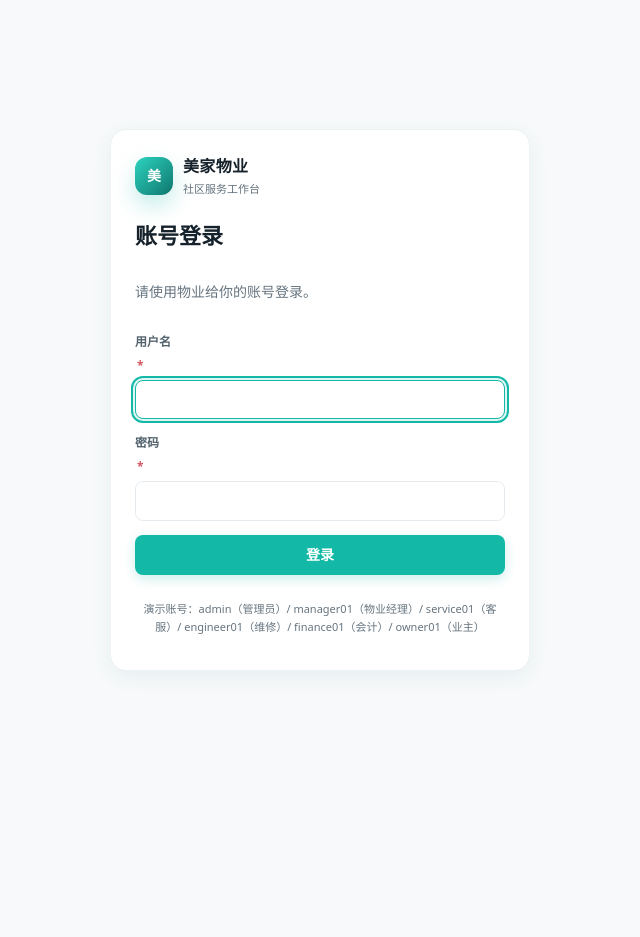
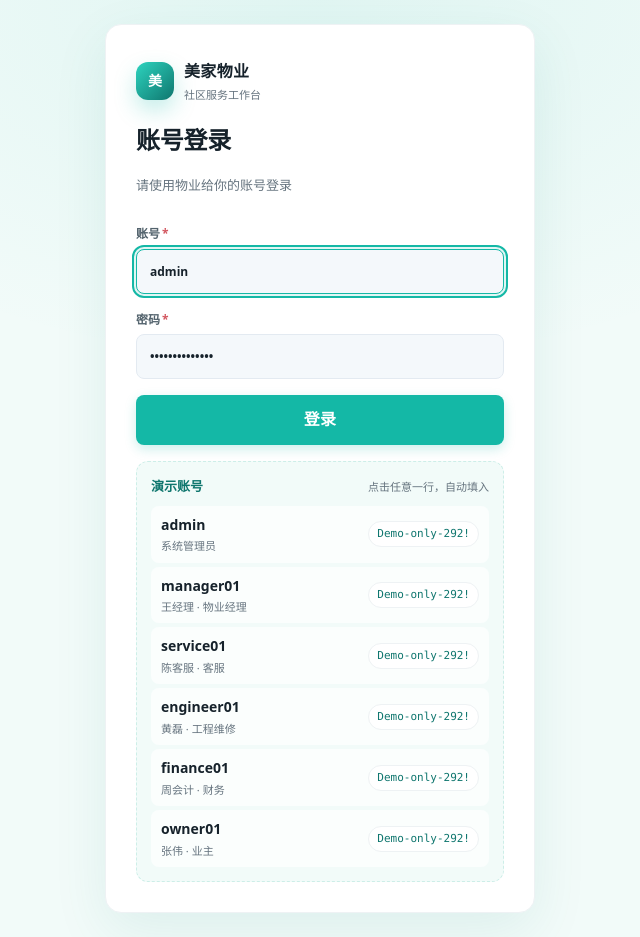
Before and after one commit to Changxin-YR/wuye, a Flask app: page /login in a window 1280 px wide. Shown: the whole page, without its empty margins (320-960 px from the left). Before the commit the page ends 634 px from the top, so only its background shows below. Run offline with Flask 3, Linux system fonts and the light colour scheme.

Commit message:
feat(login): 登录页对齐图一并逐行展示演示账号与口令
- templates/login.html：按图一重排版式（浅青绿底 / 居中白卡 / 左对齐标题 / 账号·密码标签 /
  满宽主按钮），新增「演示账号」区块逐行展示账号+口令，点一行自动填入；
  首次进入预填 admin 与演示口令，登录失败只保留用户输入的账号、不再回填口令
- app.py：demo_login_accounts() 从 seed_demo 取账号与口令（唯一来源，模板不再抄一份）
- config.py：DEMO_LOGIN_HINT 开关（演示站默认开，非演示站点设 0 即隐藏该区块）
- static/css/style.css：登录页与演示账号列表样式（窄屏不横向溢出、口令不截断）
- static/js/app.js：点击演示账号行填充登录表单（纯前端便利，授权仍由后端判定）
- tests/frontend_stubs.py：登录页桩数据补 demo_accounts，让静态预览/布局体检覆盖新区块

证据：unittest 216 通过；render_check_frontend 150 组合 0 问题；check_template_macros 0 问题；
check_layout_cdp 54 组 0 失败（login 在 1440/1024/390 三档均无溢出）

```diff
--- a/app.py
+++ b/app.py
@@ -196,6 +196,42 @@ def page_of(result: dict) -> dict:
 # --------------------------------------------------------------------------
 # 视图
 # --------------------------------------------------------------------------
+
+#: 登录页「演示账号」区块的账号顺序（与 docs/DEMO_SCRIPT.md 的演示动线一致）
+DEMO_LOGIN_USERNAMES = ("admin", "manager01", "service01", "engineer01", "finance01", "owner01")
+
+
+def demo_login_accounts() -> list[dict[str, str]]:
+    """登录页要展示的演示账号（账号 + 统一演示口令）。
+
+    账号与口令只在 ``seed_demo`` 定义一次，这里只做「挑选 + 角色代码转中文名」，
+    避免口令在模板里再抄一份、两处漂移；取不到就返回空列表，登录页自动隐藏该区块
+    （登录页不能为一个演示提示而 500）。真实部署可用 ``DEMO_LOGIN_HINT=0`` 关掉。
+    """
+    if not current_app.config.get("DEMO_LOGIN_HINT", True):
+        return []
+    try:
+        from seed_demo import ACCOUNT_SPECS, DEMO_PASSWORD
+    except Exception:  # noqa: BLE001 - 演示提示缺失不应影响登录
+        log.warning("演示账号提示不可用", exc_info=True)
+        return []
+    specs = {spec["username"]: spec for spec in ACCOUNT_SPECS}
+    accounts: list[dict[str, str]] = []
+    for username in DEMO_LOGIN_USERNAMES:
+        spec = specs.get(username)
+        if spec is None:
+            continue
+        accounts.append(
+            {
+                "username": username,
+                "name": spec["real_name"],
+                "role": permissions.ROLE_NAMES.get(spec["role"], spec["role"]),
+                "password": DEMO_PASSWORD,
+            }
+        )
+    return accounts
+
+
 def view_login():
     """登录：哈希校验 + CSRF；成功后把 user_id / auth_version 写进 session。"""
     next_url = _text(request.values.get("next"))
@@ -209,7 +245,13 @@ def view_login():
         ).scalars().first()
         if user is None or not user.active or not check_password_hash(user.password_hash or "", password):
             log.info("登录失败：%s", username)
-            return render_template("login.html", error="用户名或密码不正确", next=next_url, username=username)
+            return render_template(
+                "login.html",
+                error="用户名或密码不正确",
+                next=next_url,
+                username=username,
+                demo_accounts=demo_login_accounts(),
+            )
         session.clear()
         session[SESSION_USER_ID] = user.id
         session[SESSION_AUTH_VERSION] = int(user.auth_version)
@@ -219,7 +261,13 @@ def view_login():
         return redirect(_safe_next(next_url, url_for("dashboard")))
     if policy.user is not None:
         return redirect(_safe_next(next_url, url_for("dashboard")))
-    return render_template("login.html", error=None, next=next_url, username="")
+    return render_template(
+        "login.html",
+        error=None,
+        next=next_url,
+        username="",
+        demo_accounts=demo_login_accounts(),
+    )
 
 
 def view_logout():
--- a/config.py
+++ b/config.py
@@ -99,6 +99,10 @@ class Config:
         self.MAX_CONTENT_LENGTH = int(_raw("MAX_CONTENT_MB", "8") or 8) * 1024 * 1024
         self.PAGE_SIZE = int(_raw("PAGE_SIZE", "20") or 20)
 
+        # 登录页是否展示「演示账号」区块（账号 + 统一演示口令）。
+        # 演示站默认开；真实部署设 DEMO_LOGIN_HINT=0，登录页就回到只有账号/密码输入框的形态。
+        self.DEMO_LOGIN_HINT = _as_bool(os.getenv("DEMO_LOGIN_HINT"), default=True)
+
         if overrides:
             for key, value in overrides.items():
                 if key == "DATABASE_URL" and value:
@@ -135,6 +139,7 @@ class Config:
             "MAX_CONTENT_LENGTH": self.MAX_CONTENT_LENGTH,
             "PAGE_SIZE": self.PAGE_SIZE,
             "UPLOAD_FOLDER": self.UPLOAD_FOLDER,
+            "DEMO_LOGIN_HINT": self.DEMO_LOGIN_HINT,
             "AI_ENV": self.ai_env(),
         }
 
--- a/static/css/style.css
+++ b/static/css/style.css
@@ -195,11 +195,43 @@ dd{margin:4px 0 0;white-space:pre-wrap}
 .timeline-item small{color:var(--muted);font-size:11px}
 
 /* ---------- 登录与错误页 ---------- */
-.auth-page{display:grid;place-items:center;min-height:100vh;padding:24px}
-.auth-card{width:min(420px,100%);display:grid;gap:14px;padding:32px}
-.auth-brand{padding:0 0 6px}
-.auth-card h1{font-size:22px}
+.auth-page{display:grid;place-items:center;min-height:100vh;padding:24px;background:var(--teal-tint);
+  background-image:radial-gradient(70% 55% at 50% 0%,rgba(20,184,166,.08),rgba(20,184,166,0) 72%)}
+.auth-page .auth-card{width:min(430px,100%);display:grid;gap:16px;padding:34px 30px 30px;
+  border-radius:var(--r-lg);box-shadow:var(--shadow-lg)}
+.auth-page .auth-brand{padding:0 0 2px}
+.auth-page .auth-head{display:grid;gap:2px}
+.auth-page .auth-card h1{font-size:24px;letter-spacing:-.01em}
+.auth-page .auth-head p{font-size:var(--fs-md)}
 .auth-foot{text-align:center;font-size:11px}
+/* 输入区：图一的浅蓝灰底 + 更高的点击高度（比通用 input 更具体，盖过设计层） */
+.auth-page .label-text{display:inline-flex;align-items:center}
+.auth-page input{padding:12px 13px;background:#f4f8fb;border-color:#e3eaf1}
+.auth-page input:hover{border-color:#d5dfe6}
+.auth-page .primary{padding:12px 16px;font-size:var(--fs-lg);letter-spacing:.02em}
+.auth-page .flash{margin:0}
+/* 演示账号：账号与口令直接摊在登录页上，点一行就填进表单（演示站专用） */
+.demo-box{display:grid;gap:9px;padding:14px;border:1px dashed #cdeee8;border-radius:var(--r-md);background:var(--teal-tint)}
+.demo-box-head{display:flex;align-items:baseline;justify-content:space-between;gap:10px}
+.demo-box-head b{font-size:var(--fs-md);color:var(--teal-dark)}
+.demo-box-head span{font-size:var(--fs-xs);color:var(--muted)}
+.demo-list{display:grid;gap:4px;margin:0;padding:0;list-style:none;min-width:0}
+.demo-list li{min-width:0}
+.demo-row{display:flex;align-items:center;justify-content:space-between;gap:10px;width:100%;padding:7px 9px;
+  border:1px solid transparent;border-radius:var(--r-sm);background:rgba(255,255,255,.72);text-align:left;
+  color:var(--ink-soft);transition:background .14s ease,border-color .14s ease}
+.demo-row:hover{background:var(--surface);border-color:var(--teal-soft)}
+.demo-row.is-picked{background:var(--surface);border-color:var(--teal)}
+.demo-account{display:grid;gap:1px;min-width:0}
+.demo-account b{font-size:var(--fs-base);font-weight:650;color:var(--ink)}
+.demo-account small{font-size:var(--fs-xs);color:var(--muted);overflow:hidden;text-overflow:ellipsis;white-space:nowrap}
+.demo-password{flex:0 0 auto;padding:3px 8px;border:1px solid var(--line-soft);border-radius:var(--r-pill);
+  background:var(--surface);color:var(--teal-dark);font-family:ui-monospace,SFMono-Regular,Menlo,Consolas,monospace;font-size:var(--fs-xs);white-space:nowrap}
+@media (max-width:430px){
+  .auth-page{padding:14px}
+  .auth-page .auth-card{padding:24px 18px 22px}
+  .demo-password{font-size:10px;padding:2px 6px;letter-spacing:-.02em}
+}
 .error-page{display:grid;gap:10px;justify-items:center}
 .error-code{font-size:44px;color:var(--teal-dark);line-height:1.1}
 
--- a/static/js/app.js
+++ b/static/js/app.js
@@ -49,4 +49,22 @@
   window.setTimeout(() => {
     document.querySelectorAll('.flash').forEach(node => node.classList.add('fade'));
   }, 4000);
+
+  // 登录页「演示账号」：点一行把账号与口令填进登录表单
+  // （纯前端便利，不做任何授权判断；能不能登录仍然由后端校验）
+  document.querySelectorAll('.demo-row').forEach(row => {
+    row.addEventListener('click', () => {
+      const form = row.closest('form');
+      if (!form) return;
+      const account = form.querySelector('input[name=username]');
+      const secret = form.querySelector('input[name=password]');
+      if (account) account.value = row.dataset.demoUsername || '';
+      if (secret) secret.value = row.dataset.demoPassword || '';
+      document.querySelectorAll('.demo-row').forEach(other => {
+        other.classList.toggle('is-picked', other === row);
+      });
+      const submit = form.querySelector('button[type="submit"]');
+      if (submit) submit.focus();
+    });
+  });
 })();
--- a/templates/login.html
+++ b/templates/login.html
@@ -5,25 +5,44 @@
 {% block auth_content %}
 {% set error = error|default(none) %}
 {% set next = next|default('') %}
+{% set demo = demo_accounts|default([], true) %}
 <main class="auth-page">
   <form class="panel auth-card" method="post" action="{{ url_for('login') }}">
     <div class="brand auth-brand">
       <span class="brand-mark">美</span>
       <span><b>{{ app_name }}</b><small>社区服务工作台</small></span>
     </div>
-    <h1>账号登录</h1>
-    <p class="muted">请使用物业给你的账号登录。</p>
+    <div class="auth-head">
+      <h1>账号登录</h1>
+      <p class="muted">请使用物业给你的账号登录</p>
+    </div>
     {% if error %}<div class="flash flash-error">{{ error }}</div>{% endif %}
     {{ csrf_field() }}
     <input type="hidden" name="next" value="{{ next or '' }}">
-    <label>用户名
-      <span class="label-req" title="必填">*</span><input name="username" autocomplete="username" autofocus required>
+    <label><span class="label-text">账号<span class="label-req" title="必填">*</span></span>
+      <input name="username" value="{{ username|default('', true) or (demo[0].username if demo else '') }}" autocomplete="username" autofocus required>
     </label>
-    <label>密码
-      <span class="label-req" title="必填">*</span><input name="password" type="password" autocomplete="current-password" required>
+    <label><span class="label-text">密码<span class="label-req" title="必填">*</span></span>
+      <input name="password" type="password" value="{{ demo[0].password if demo and not error else '' }}" autocomplete="current-password" required>
     </label>
     <button class="primary full" type="submit">登录</button>
-    <p class="muted auth-foot">演示账号：admin（管理员）/ manager01（物业经理）/ service01（客服）/ engineer01（维修）/ finance01（会计）/ owner01（业主）</p>
+    {% if demo %}
+    <section class="demo-box" aria-label="演示账号">
+      <div class="demo-box-head">
+        <b>演示账号</b><span>点击任意一行，自动填入</span>
+      </div>
+      <ul class="demo-list">
+        {% for item in demo %}
+        <li>
+          <button type="button" class="demo-row" data-demo-username="{{ item.username }}" data-demo-password="{{ item.password }}">
+            <span class="demo-account"><b>{{ item.username }}</b><small>{% if item.name and item.name != item.role %}{{ item.name }} · {% endif %}{{ item.role }}</small></span>
+            <code class="demo-password">{{ item.password }}</code>
+          </button>
+        </li>
+        {% endfor %}
+      </ul>
+    </section>
+    {% endif %}
   </form>
 </main>
 {% endblock %}
```
Also changed, not shown: tests/frontend_stubs.py (+13 -1 lines), 1 other file.
